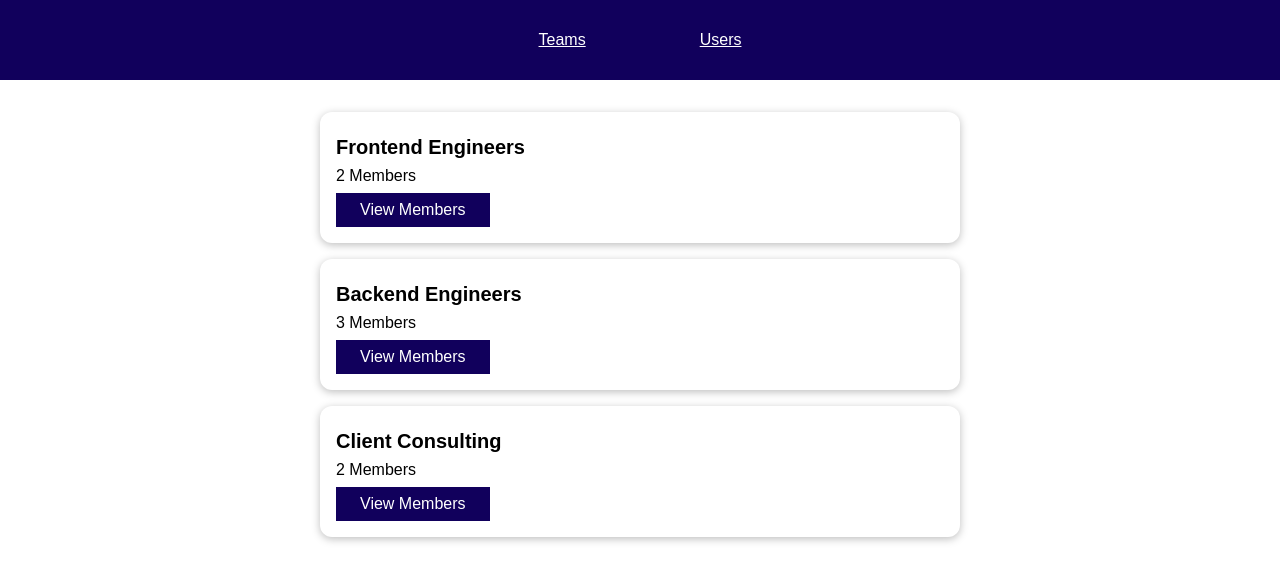
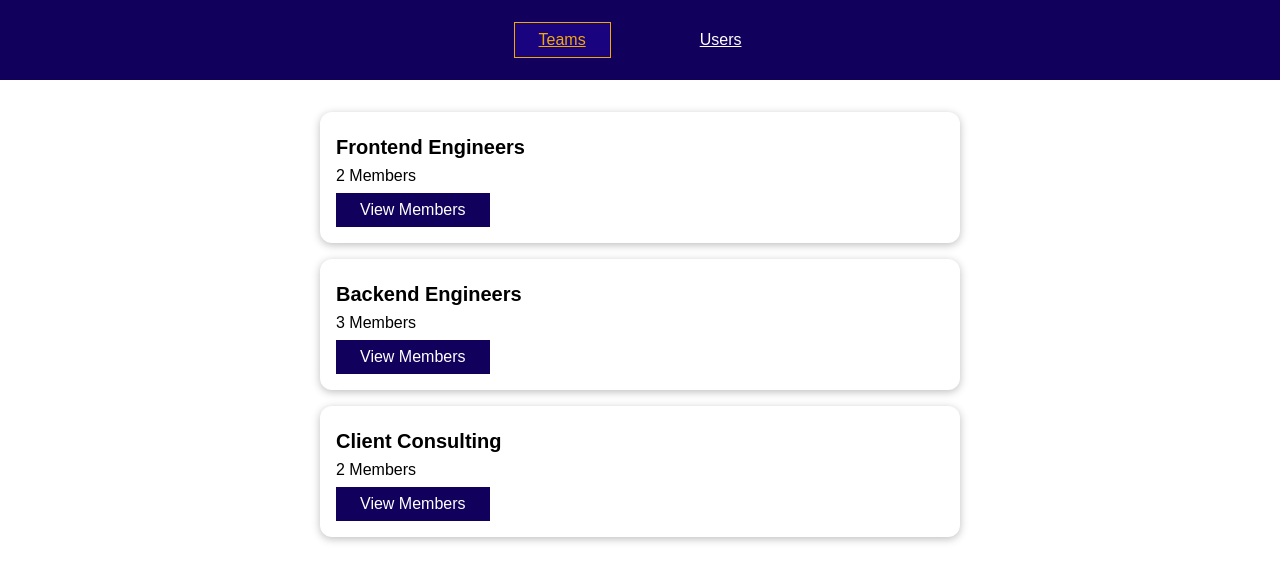
Before and after one commit to Newtepos/vue-routing-01-starting-setup, a Vue app: page /teams in a window 1280 px wide. Shown: the top 582 px of the page. Built offline with nearby package versions, Linux system fonts and the light colour scheme.

Commit message:
Add: Style Active

```diff
--- a/src/components/nav/TheNavigation.vue
+++ b/src/components/nav/TheNavigation.vue
@@ -7,7 +7,7 @@
         </li>
         <li>
           <router-link to="/users">Users</router-link>
-          </li>
+        </li>
       </ul>
     </nav>
   </header>
@@ -48,7 +48,8 @@ a {
 }
 
 a:hover,
-a:active {
+a:active,
+a.active {
   color: #f1a80a;
   border-color: #f1a80a;
   background-color: #1a037e;
--- a/src/main.js
+++ b/src/main.js
@@ -11,6 +11,7 @@ const router = createRouter({
     { path: '/teams', component: TeamsList },
     { path: '/users', component: UsersList },
   ],
+  linkActiveClass: 'active',
 });
 
 const app = createApp(App);
```
